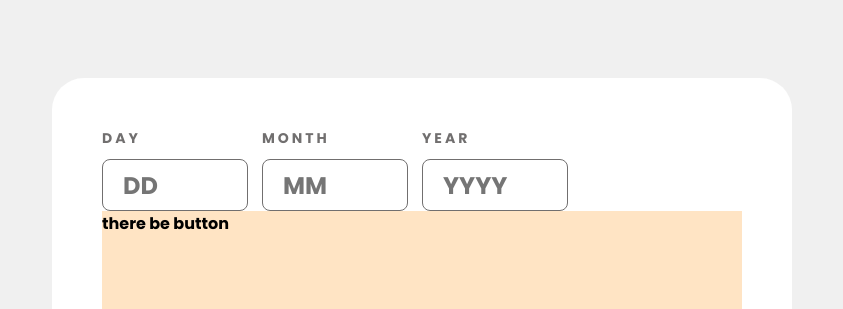
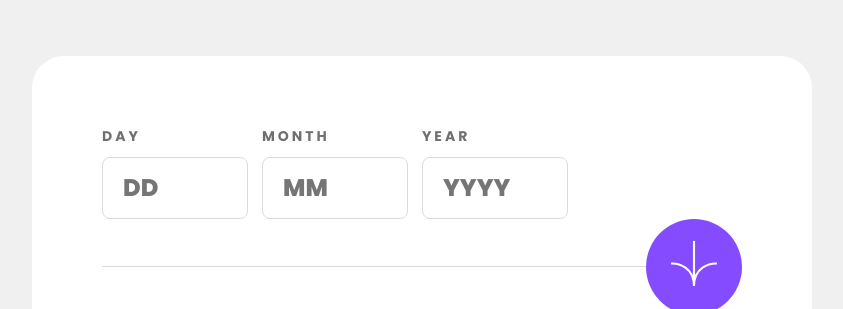
Before and after one commit to aoaoaooaoaoa3301/html_css_js_JuniorLevel_8, a plain HTML site: page index.html in a window 1280 px wide. Shown: the top 309 px of the page, without its empty margins (218-1061 px from the left). Drawn offline with Linux system fonts and the light colour scheme.

Commit message:
full disign

```diff
--- a/assets/styles/style.css
+++ b/assets/styles/style.css
@@ -44,15 +44,29 @@ body {
 
 input {
     width: 90%;
-    height: 50px;
+    height: 60px;
 
-    border: 1px solid hsl(0, 1%, 44%);
+    border: 1px solid hsl(0, 0%, 86%);
     border-radius: 8px;
 
     text-indent: 20px;
 
-    font-family: Poppins-Bold;
+    font-family: Poppins-ExtraBold;
     font-size: 24px;
+}
+button {
+    width: 15%;
+    aspect-ratio: 1 / 1;
+
+    cursor: pointer;
+
+    border: 0;
+    border-radius: 50%;
+
+    background-color: hsl(259, 100%, 65%);
+}
+button img {
+    width: 50%;
 }
 
 
@@ -67,7 +81,7 @@ input {
 
 .content {
     width: 50%;
-    padding: 50px;
+    padding: 70px;
     border-radius: 32px 32px 200px 32px;
     background-color: white;
 }
@@ -80,11 +94,14 @@ input {
 }
 
 .block-but {
-    height: 100px;
+    display: flex;
     width: 100%;
+}
+.line {
+    width: 85%;
+    border-bottom: 1px solid hsl(0, 0%, 86%);
 
-    background-color:bisque;
-    border-bottom: 1px solid hsl(0, 1%, 44%);
+    transform: translateY(-50%);
 }
 
 .block-output {
--- a/index.html
+++ b/index.html
@@ -32,7 +32,8 @@
       </div>
 
       <div class="block-but">
-        there be button
+        <div class="line"></div>
+        <button id="but"><img src="assets/images/icon-arrow.svg" alt=""></button>
       </div>
 
       <div class="block-output">
```
